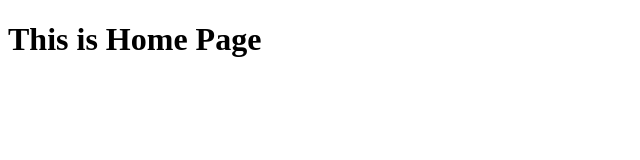
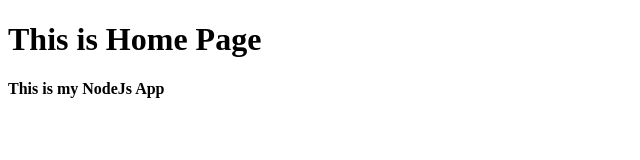
Before and after one commit to Udhay1293/web-server, a website: page public/index.html in a window 1280 px wide. Shown: the whole page, without its empty margins (0-640 px from the left). Drawn offline with Linux system fonts and the light colour scheme.

Commit message:
New h4 to index.html

```diff
--- a/public/index.html
+++ b/public/index.html
@@ -13,6 +13,7 @@
 
         <h1> This is Home Page</h1>
 
+        <h4>This is my NodeJs App</h4>
     </body>
 
 </html>
```
